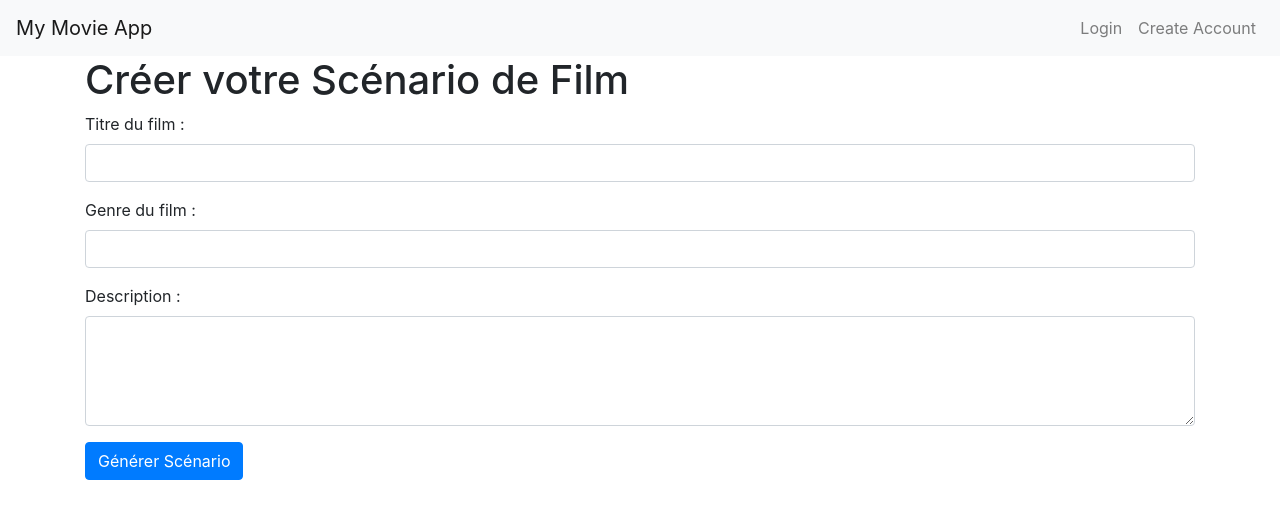
After one commit to DonzerHD/Projet_Final, a Django app: page /movies/generate-scenario/ in a window 1280 px wide. The commit adds this page. Shown: the top 519 px of the page. Run offline with Django 5.2, Linux system fonts and the light colour scheme; some libraries are stand-ins or nearby versions.

Commit message:
ajout de l'api openai pour le chatbot

```diff
--- a/App_web/src/app_web/templates/base.html
+++ b/App_web/src/app_web/templates/base.html
@@ -16,6 +16,9 @@
         <div class="collapse navbar-collapse" id="navbarNav">
             <ul class="navbar-nav ml-auto">
                 {% if request.session.token %}
+                    <li class="nav-item">
+                    <a class="nav-link" href="{% url 'generate_movie_scenario' %}">generate movie scenario</a>
+                    </li>
                     <li class="nav-item">
                         <a class="nav-link" href="{% url 'search_movies' %}">Search</a>
                     </li>
--- a/App_web/src/app_web/views.py
+++ b/App_web/src/app_web/views.py
@@ -2,7 +2,7 @@ from django.shortcuts import render, redirect
 from django.contrib.auth.decorators import login_required
 import requests
 
-API_BASE_URL = "https://4c4d-2a01-cb0c-1096-a600-3638-47b5-4624-2e02.ngrok-free.app/"  # URL de base de l'API FastAPI
+API_BASE_URL = "https://885c-2a01-cb0c-1096-a600-7e03-33c1-5bc5-4cc5.ngrok-free.app"  # URL de base de l'API FastAPI
 
 def home(request):
     token = request.session.get('token')
--- /dev/null
+++ b/App_web/src/movies/templates/movies/generate_scenario.html
@@ -0,0 +1,29 @@
+{% extends "base.html" %}
+
+{% block title %}Créer un Scénario de Film{% endblock %}
+
+{% block content %}
+    <h1>Créer votre Scénario de Film</h1>
+    <form method="POST">
+        {% csrf_token %}
+        <div class="form-group">
+            <label for="title">Titre du film :</label>
+            <input type="text" id="title" name="title" class="form-control" required>
+        </div>
+        <div class="form-group">
+            <label for="genre">Genre du film :</label>
+            <input type="text" id="genre" name="genre" class="form-control" required>
+        </div>
+        <div class="form-group">
+            <label for="description">Description :</label>
+            <textarea id="description" name="description" class="form-control" rows="4" required></textarea>
+        </div>
+        <button type="submit" class="btn btn-primary">Générer Scénario</button>
+    </form>
+
+    {% if scenario %}
+        <hr>
+        <h2>Scénario généré</h2>
+        <p>{{ scenario|safe }}</p>  <!-- Utilisation de safe pour l'affichage HTML -->
+    {% endif %}
+{% endblock %}
--- a/App_web/src/movies/urls.py
+++ b/App_web/src/movies/urls.py
@@ -7,4 +7,5 @@ urlpatterns = [
     path('recommend/', views.recommend_movies, name='recommend_movies'),
     path('favorites/', views.favorite_movies, name='favorite_movies'),
     path('remove_favorite/<int:movie_id>/', views.remove_favorite_movie, name='remove_favorite_movie'),
+    path('generate-scenario/', views.generate_movie_scenario, name='generate_movie_scenario'),
 ]
--- a/App_web/src/movies/views.py
+++ b/App_web/src/movies/views.py
@@ -2,7 +2,7 @@ from django.shortcuts import render, redirect
 from django.contrib.auth.decorators import login_required
 import requests
 
-API_BASE_URL = "https://4c4d-2a01-cb0c-1096-a600-3638-47b5-4624-2e02.ngrok-free.app/"  # URL de base de l'API FastAPI
+API_BASE_URL = "https://885c-2a01-cb0c-1096-a600-7e03-33c1-5bc5-4cc5.ngrok-free.app"  # URL de base de l'API FastAPI
 
 import jwt
 
@@ -107,3 +107,45 @@ def remove_favorite_movie(request, movie_id):
     response = requests.delete(f"{API_BASE_URL}/movies/remove_favorite/{movie_id}", headers=headers)
 
     return redirect('favorite_movies')
+
+import os
+import openai
+from dotenv import load_dotenv
+from django.utils.safestring import mark_safe
+
+# Charger les variables d'environnement depuis .env
+load_dotenv()
+
+# Récupérer la clé API OpenAI à partir du fichier .env
+openai.api_key = os.getenv('OPENAI_KEY')
+
+def generate_movie_scenario(request):
+    movie_scenario = None  # Aucune génération de scénario par défaut
+
+    if request.method == "POST":
+        # Récupérer les détails du formulaire
+        title = request.POST.get('title')
+        genre = request.POST.get('genre')
+        description = request.POST.get('description')
+
+        # Utiliser GPT-3.5-turbo ou GPT-4 pour générer un scénario
+        try:
+            response = openai.ChatCompletion.create(
+                model="gpt-3.5-turbo",  # Ou "gpt-4" si disponible
+                messages=[
+                    {"role": "system", "content": "Tu es un assistant utile."},
+                    {"role": "user", "content": f"Crée un scénario de film avec le titre '{title}', le genre '{genre}', et la description '{description}'."}
+                ],
+                max_tokens=500
+            )
+
+            # Extraire et formater le scénario généré
+            movie_scenario = response['choices'][0]['message']['content']
+            movie_scenario = mark_safe(movie_scenario.replace("\n", "<br>"))  # Remplacer les retours à la ligne par <br> pour l'affichage HTML
+
+        except Exception as e:
+            print(f"Erreur avec l'API OpenAI : {e}")
+            movie_scenario = "Une erreur est survenue lors de la génération du scénario."
+
+    # Rendre la page HTML avec le scénario généré
+    return render(request, 'movies/generate_scenario.html', {'scenario': movie_scenario})
--- a/App_web/src/requirements.txt
+++ b/App_web/src/requirements.txt
@@ -17,3 +17,6 @@ pytest
 python-jose[cryptography]
 bcrypt
 gunicorn
+openai==0.28
+requests
+django
--- a/requirements.txt
+++ b/requirements.txt
@@ -7,7 +7,7 @@ pyodbc
 bcrypt
 jose
 python-jose
-jwt
+PyJWT==2.0.1
 scikit-learn
 sqlalchemy
 uvicorn
@@ -16,3 +16,5 @@ pytest-mock
 pytest
 python-jose[cryptography]
 bcrypt
+gunicorn
+openai==0.28
```
